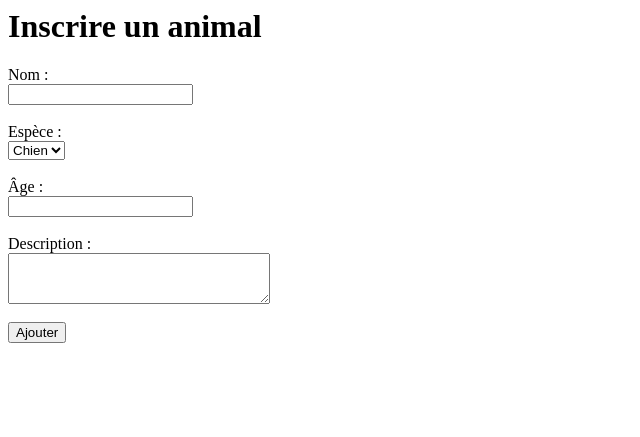
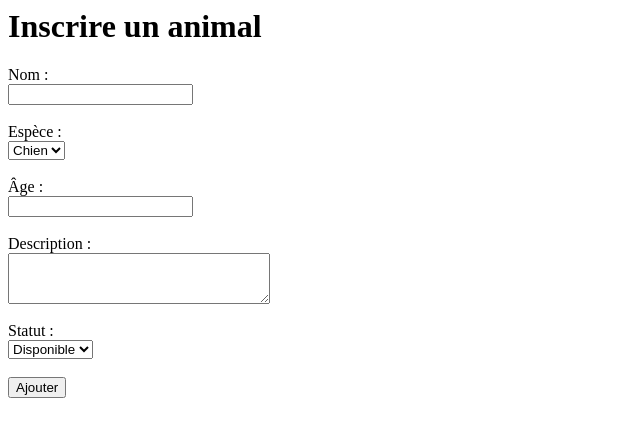
Before and after one commit to romain1021/refuge, a PHP site: page /vue/registerAnimal.php in a window 1280 px wide. Shown: the top 437 px of the page, without its empty margins (0-640 px from the left). Run offline with PHP 8.4, Linux system fonts and the light colour scheme.

Commit message:
Update registerAnimal.php

```diff
--- a/vue/registerAnimal.php
+++ b/vue/registerAnimal.php
@@ -17,6 +17,12 @@
     <label>Description :</label><br>
     <textarea name="description" rows="3" cols="30"></textarea><br><br>
 
+    <label>Statut :</label><br>
+        <select name="statut" required>
+            <option value="0">Disponible</option>
+            <option value="1">Adopté</option>
+        </select><br><br>
+
     <input type="submit" value="Ajouter">
 
 
```
